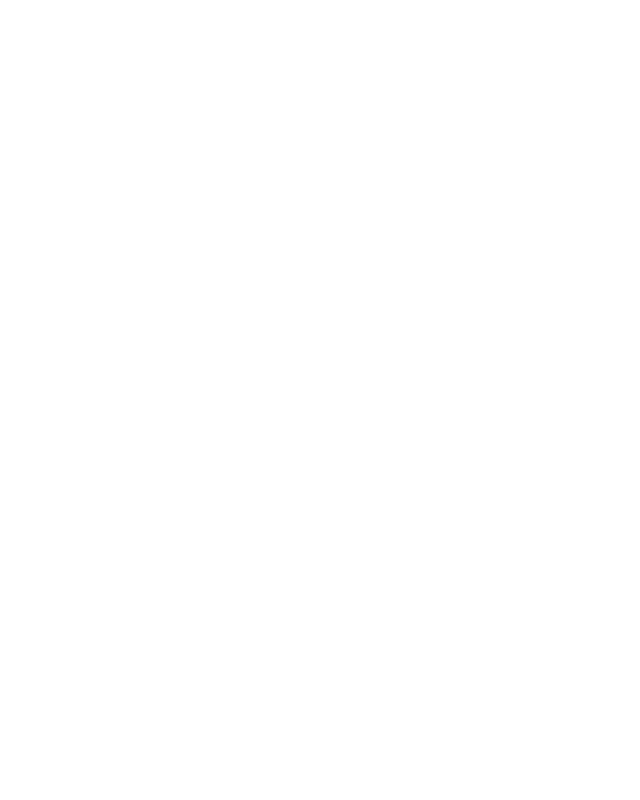
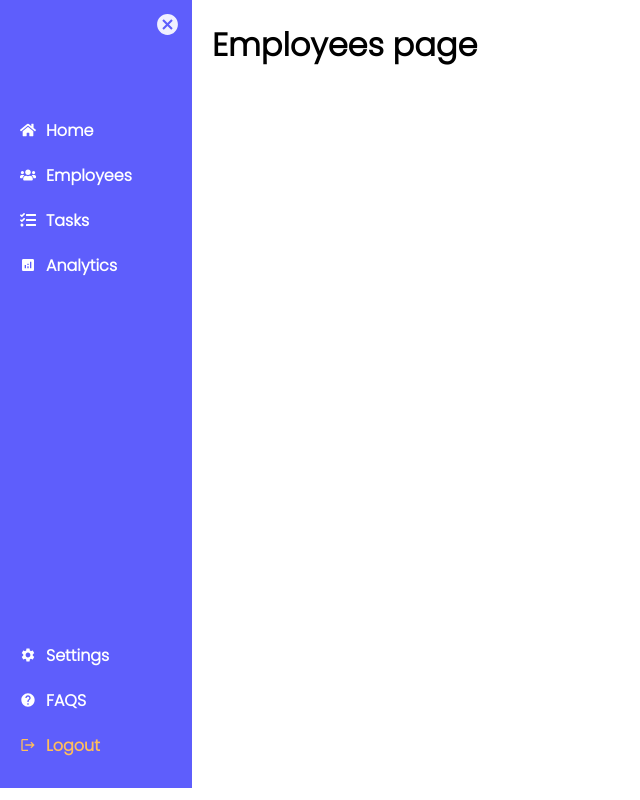
Before and after one commit to b-sandrine/employee-management-system, a React (Vite) app in the folder frontend/: page /dashboard/employees in a window 1280 px wide. Before the commit this address had no page. Shown: the whole page, without its empty margins (0-640 px from the left). Built offline with nearby package versions, Linux system fonts and the light colour scheme.

Commit message:
Added sidebar navigation

```diff
--- a/frontend/src/App.jsx
+++ b/frontend/src/App.jsx
@@ -3,13 +3,26 @@
 import Register from './views/register'
 import Dashboard from './views/dashboard'
 import { Route, Routes } from 'react-router'
+import Home from './pages/home'
+import Analytics from './pages/analytics'
+import Tasks from './pages/tasks'
+import Employees from './pages/employees'
+import Faqs from './pages/faqs'
+import Settings from './pages/settings'
 
 function App() {
   return (
     <Routes>
       <Route path='/login' Component={Login} />
       <Route path='/register' Component={Register} />
-      <Route path='/dashboard' Component={Dashboard} />
+      <Route path='/dashboard/' Component={Dashboard}>
+        <Route path='' Component={Home} />
+        <Route path="employees" Component={Employees} />
+        <Route path='tasks' Component={Tasks} />
+        <Route path='analytics' Component={Analytics} />
+        <Route path="settings" Component={Settings} />
+        <Route path="faqs" Component={Faqs} />
+      </Route>
     </Routes>
   )
 }
--- a/frontend/src/assets/styles/dashboard.css
+++ b/frontend/src/assets/styles/dashboard.css
@@ -3,3 +3,9 @@
     height: 788px;
     display: flex;
 }
+
+.dashboard .changing--pages {
+    width: 80%;
+    position: relative;
+    left: 20px;
+}
--- a/frontend/src/components/sidebar.jsx
+++ b/frontend/src/components/sidebar.jsx
@@ -9,6 +9,30 @@
     function handleNavigate () {
         navigate('/login')
     }
+
+    function navigateToHome () {
+        navigate('/dashboard')
+    }
+
+    function navigateToEmployees () {
+        navigate('/dashboard/employees')
+    }
+
+    function navigateToTasks () {
+        navigate('/dashboard/tasks')
+    }
+
+    function navigateToAnalytics () {
+        navigate('/dashboard/analytics')
+    }
+
+    function navigateToSettings () {
+        navigate('/dashboard/settings')
+    }
+
+    function navigateToFAQS () {
+        navigate('/dashboard/faqs')
+    }
     return (
         <>
             <div className="sidebar">
@@ -16,28 +40,28 @@
                     <MdCancel />
                 </div>
                 <div className="links">
-                    <div className="sidelink">
+                    <div className="sidelink" onClick={navigateToHome}>
                         <FaHome />
                         <p>Home</p>
                     </div>
-                    <div className="sidelink">
+                    <div className="sidelink" onClick={navigateToEmployees}>
                         <FaUsers />
                         <p>Employees</p>
                     </div>
-                    <div className="sidelink">
+                    <div className="sidelink" onClick={navigateToTasks}>
                         <FaTasks />
                         <p>Tasks</p>
                     </div>
-                    <div className="sidelink">
+                    <div className="sidelink"onClick={navigateToAnalytics} >
                         <MdAnalytics />
                         <p>Analytics</p>
                     </div>
                     <div className="lowerlinks">
-                        <div className="sidelink">
+                        <div className="sidelink" onClick={navigateToSettings}>
                             <MdSettings />
                             <p>Settings</p>
                         </div>
-                        <div className="sidelink">
+                        <div className="sidelink" onClick={navigateToFAQS}>
                             <MdHelp />
                             <p>FAQS</p>
                         </div>
--- /dev/null
+++ b/frontend/src/pages/faqs.jsx
@@ -0,0 +1,10 @@
+
+const Faqs = () => {
+    return (
+        <>
+            <h1>FAQS page</h1>
+        </>
+    )
+}
+
+export default Faqs;
--- /dev/null
+++ b/frontend/src/pages/settings.jsx
@@ -0,0 +1,10 @@
+
+const Settings = () => {
+    return (
+        <>
+            <h1>Settings page</h1>
+        </>
+    )
+}
+
+export default Settings;
--- a/frontend/src/views/dashboard.jsx
+++ b/frontend/src/views/dashboard.jsx
@@ -1,13 +1,15 @@
+import { Outlet } from 'react-router'
 import '../assets/styles/dashboard.css'
 import Sidebar from '../components/sidebar'
-import Employees from '../pages/employees'
 
 export default function Dashboard () {
     return (
         <>
             <div className="dashboard">
                 <Sidebar />
-                <Employees />
+                <div className="changing--pages">
+                    <Outlet />
+                </div>
             </div>
         </>
     )
```
